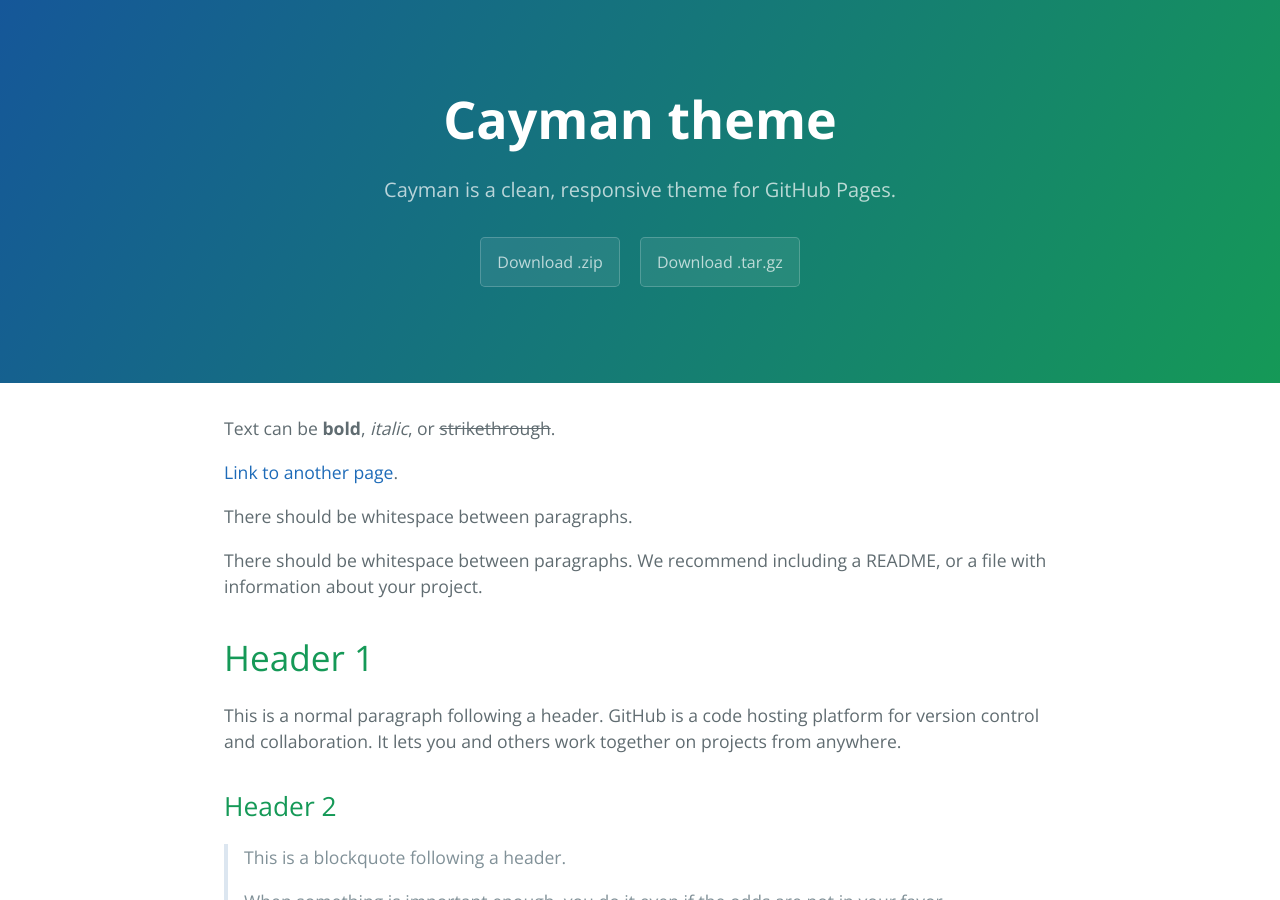
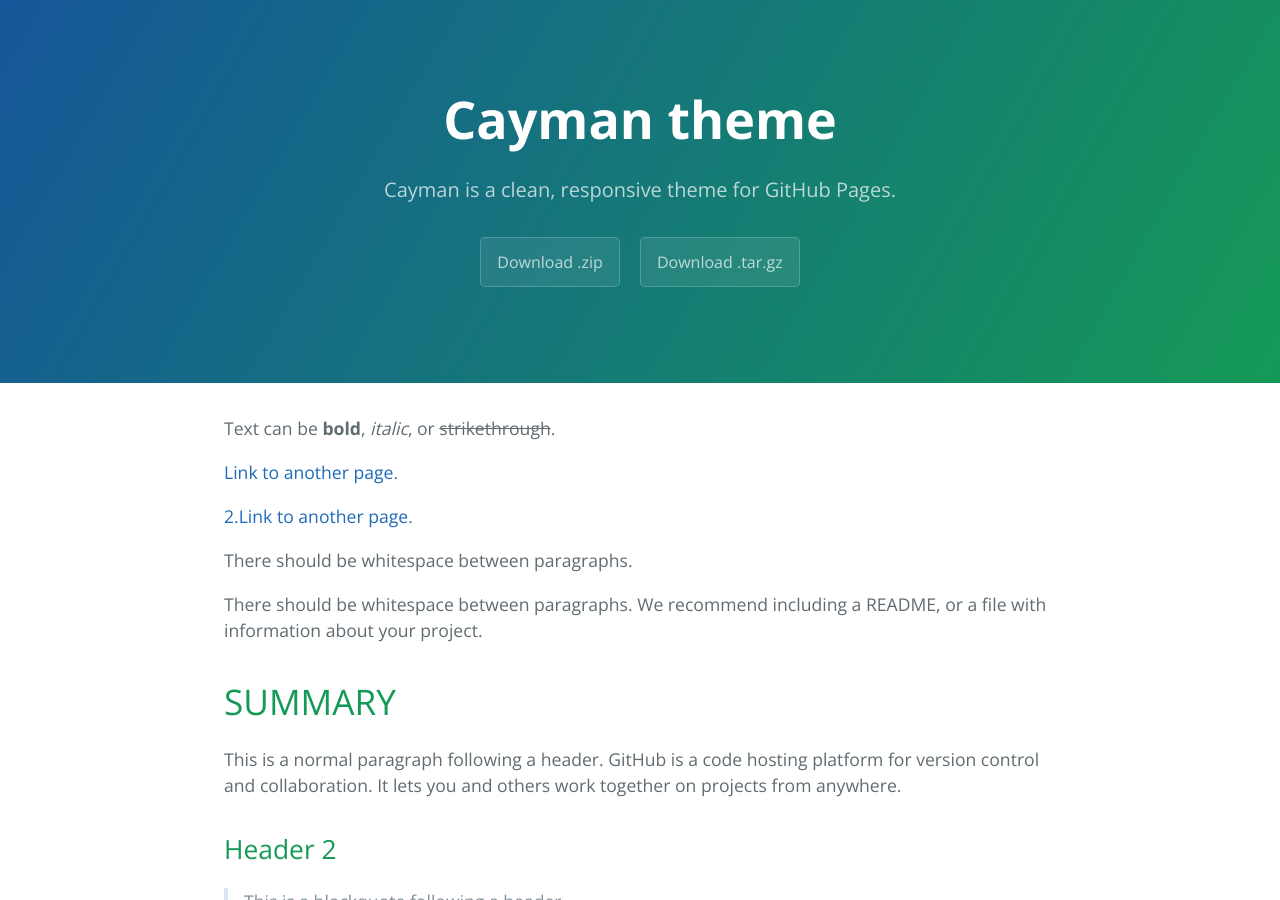
Before and after one commit to dc-orz/dc-orz.github.io, a Jekyll site: the page built from index.md, in a window 1280 px wide and 900 px high. Built offline with Jekyll 4.4.1, drawn with Linux system fonts in a browser that asks for light colours.

Commit message:
调整布局

```diff
--- a/index.md
+++ b/index.md
@@ -6,11 +6,13 @@ Text can be **bold**, _italic_, or ~~strikethrough~~.
 
 [Link to another page](./another-page.html).
 
+[2.Link to another page](./docs/SUPPORT.html).
+
 There should be whitespace between paragraphs.
 
 There should be whitespace between paragraphs. We recommend including a README, or a file with information about your project.
 
-# Header 1
+# SUMMARY
 
 This is a normal paragraph following a header. GitHub is a code hosting platform for version control and collaboration. It lets you and others work together on projects from anywhere.
 
```
Also changed, not shown: 1 other file.
